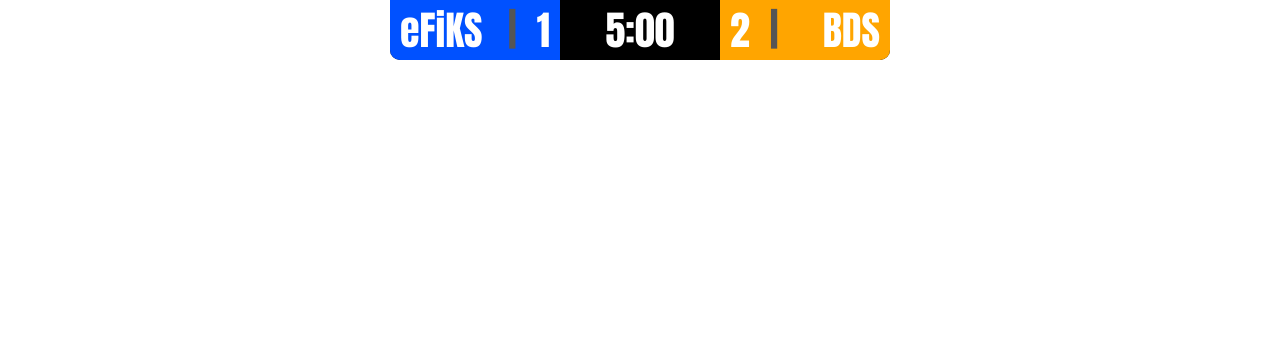
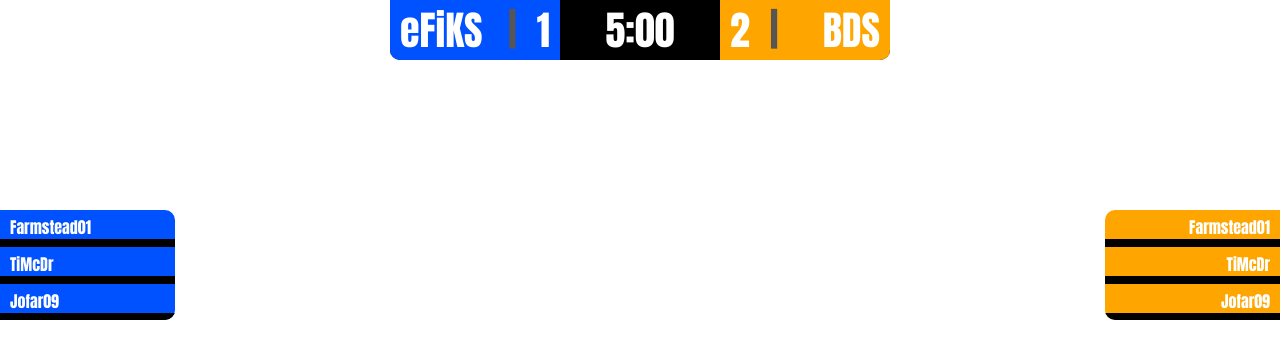
Before and after one commit to Farmstead001/RocketLeagueStreamOverlay, a plain HTML site: page index.html in a window 1280 px wide. Drawn offline with Linux system fonts and the light colour scheme.

Commit message:
added player list with boost count

```diff
--- a/index.html
+++ b/index.html
@@ -16,5 +16,36 @@
                 <div id="scoreboard_right_team">BDS</div>
             </div>
         </div>
+
+        <div id="players">
+            <div id="players_left">
+                <div id="players_left_1">
+                    <div id="players_left_1_name">Farmstead01</div>
+                    <div id="players_left_1_boost"></div>
+                </div>
+                <div id="players_left_2">
+                    <div id="players_left_2_name">TiMcDr</div>
+                    <div id="players_left_2_boost"></div>
+                </div>
+                <div id="players_left_3">
+                    <div id="players_left_3_name">Jofar09</div>
+                    <div id="players_left_3_boost"></div>
+                </div>
+            </div>
+            <div id="players_right">
+                <div id="players_right_1">
+                    <div id="players_right_1_name">Farmstead01</div>
+                    <div id="players_right_1_boost"></div>
+                </div>
+                <div id="players_right_2">
+                    <div id="players_right_2_name">TiMcDr</div>
+                    <div id="players_right_2_boost"></div>
+                </div>
+                <div id="players_right_3">
+                    <div id="players_right_3_name">Jofar09</div>
+                    <div id="players_right_3_boost"></div>
+                </div>
+            </div>
+        </div>
     </body>
 </html>
--- a/main.css
+++ b/main.css
@@ -78,3 +78,79 @@
     padding-left: 20px;
     float: left;
 }
+
+/* ==== PLAYERS ====*/
+
+#players {
+    width: 100%;
+    margin: 0;
+    margin-top: 150px;
+
+    font-family: 'Anton', sans-serif;
+
+    overflow: hidden;
+}
+
+/* ==== PLAYERS LEFT ====*/
+
+#players_left {
+    float: left;
+
+    width: 175px;
+    height: 110px;
+    background-color: #0051ff;
+    overflow: hidden;
+
+    color: white;
+
+    border-bottom-right-radius: 10px;
+    border-top-right-radius: 10px;
+}
+
+#players_left_1_name, #players_left_2_name, #players_left_3_name {
+    width: 100%;
+    float: left;
+
+    padding-left: 10px;
+    padding-top: 5px;
+}
+
+#players_left_1_boost, #players_left_2_boost, #players_left_3_boost {
+    width: 100%;
+    height: 8px;
+    float: left;
+    background-color: black;
+}
+
+/* ==== PLAYERS RIGHT ====*/
+
+#players_right {
+    float: right;
+
+    width: 175px;
+    height: 110px;
+    background-color: orange;
+    overflow: hidden;
+
+    color: white;
+
+    border-bottom-left-radius: 10px;
+    border-top-left-radius: 10px;
+}
+
+#players_right_1_name, #players_right_2_name, #players_right_3_name {
+    width: 100%;
+    float: right;
+
+    text-align: right;
+
+    padding-right: 10px;
+    padding-top: 5px;
+}
+
+#players_right_1_boost, #players_right_2_boost, #players_right_3_boost {
+    width: 100%;
+    height: 8px;
+    float: right;
+    background-color: black;
+}
```
